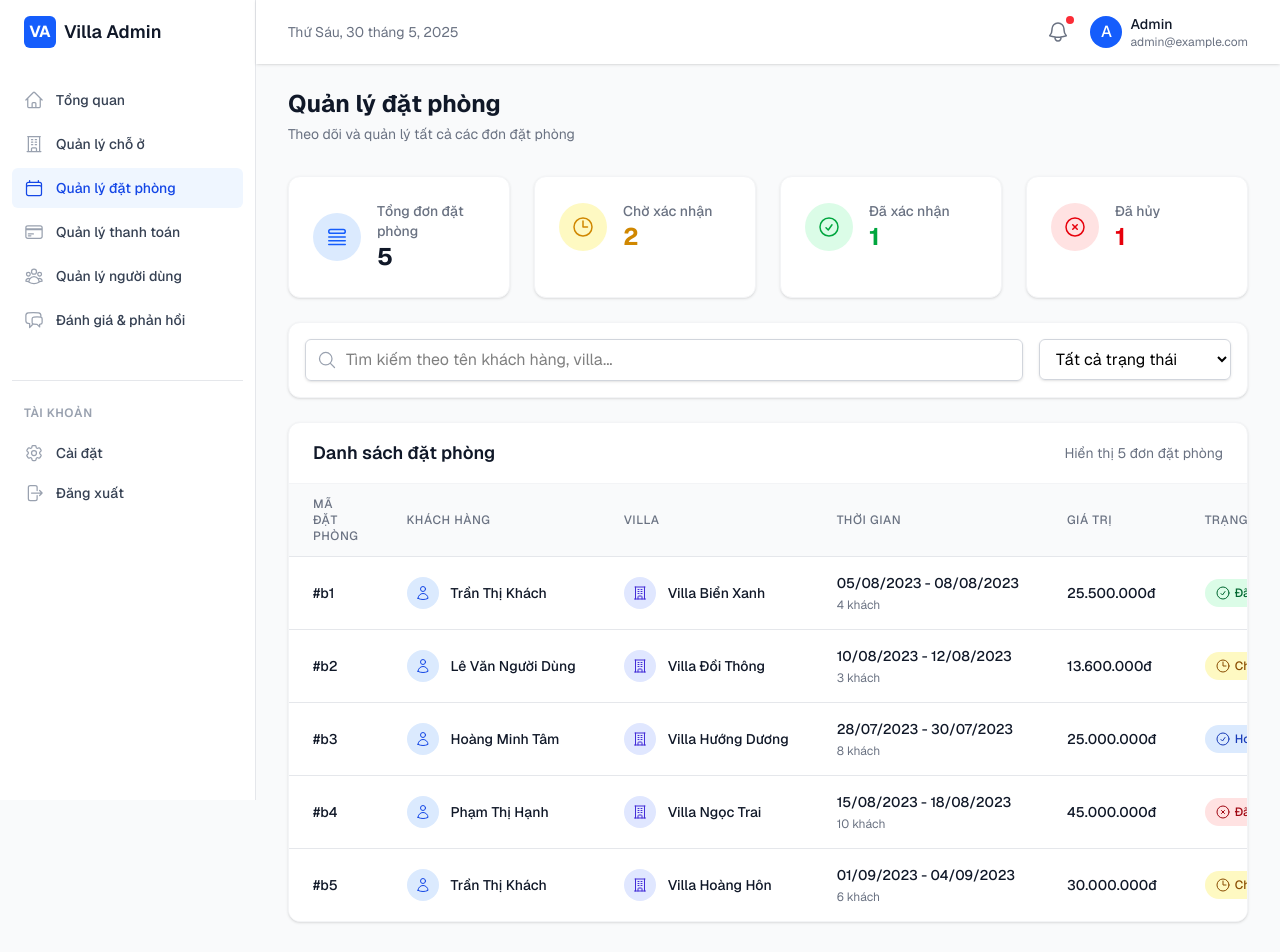
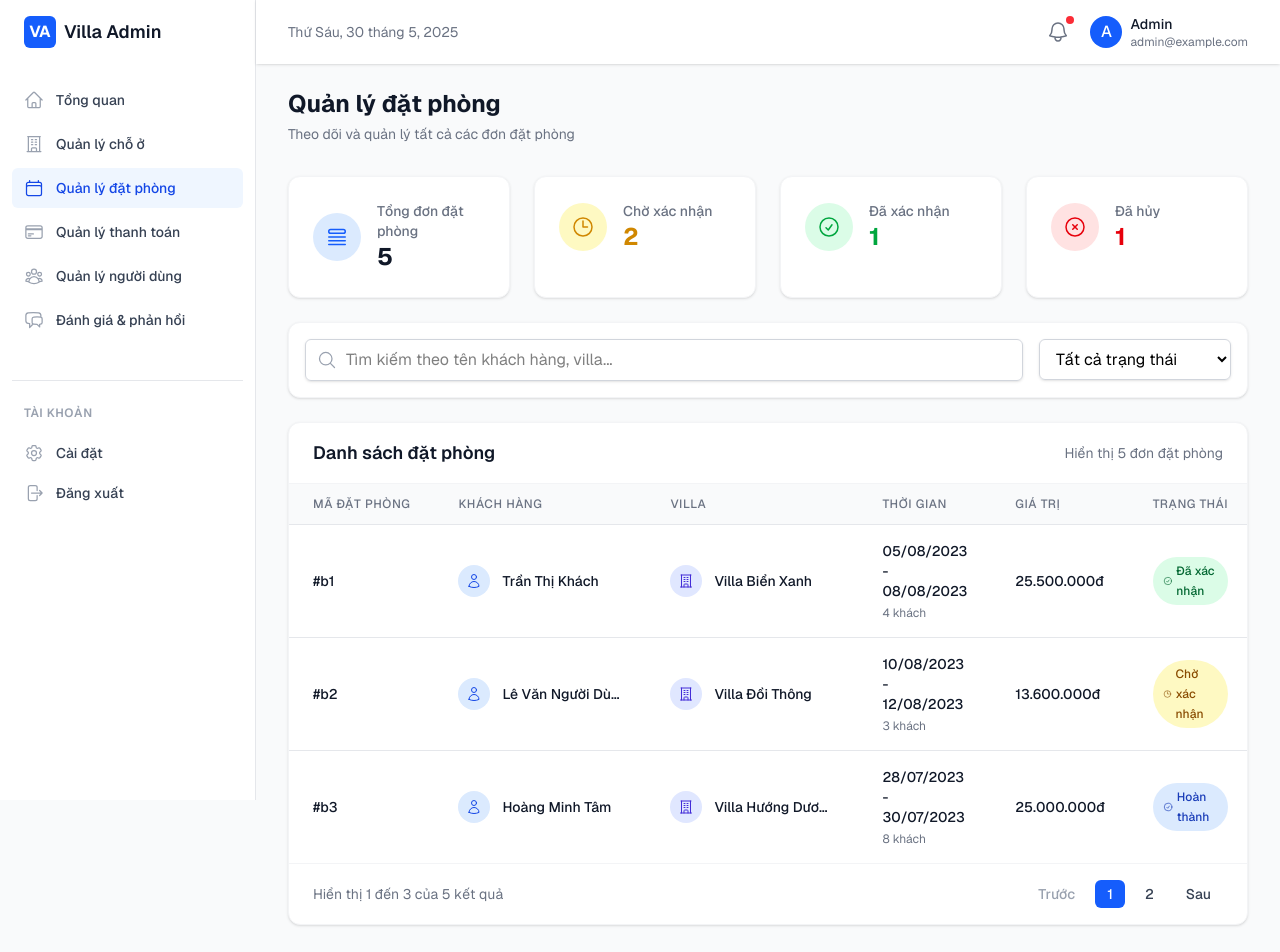
Before and after one commit to VuDangHuong/TTNM, a Next.js app in the folder frontend/frontend/: page /admin/bookings in a window 1280 px wide. Shown: the top 952 px of the page. Built offline with nearby package versions, Linux system fonts and the light colour scheme.

Commit message:
update code

```diff
--- a/frontend/frontend/src/app/admin/bookings/page.tsx
+++ b/frontend/frontend/src/app/admin/bookings/page.tsx
@@ -56,6 +56,8 @@ export default function AdminBookings() {
   const [loading, setLoading] = useState(true);
   const [searchTerm, setSearchTerm] = useState("");
   const [filterStatus, setFilterStatus] = useState("all");
+  const [currentPage, setCurrentPage] = useState(1);
+  const itemsPerPage = 3;
   const [bookingStats, setBookingStats] = useState({
     total: 0,
     pending: 0,
@@ -111,6 +113,20 @@ export default function AdminBookings() {
 
     return searchMatches && statusMatches;
   });
+
+  // Calculate pagination
+  const totalPages = Math.ceil(filteredBookings.length / itemsPerPage);
+  const startIndex = (currentPage - 1) * itemsPerPage;
+  const paginatedBookings = filteredBookings.slice(startIndex, startIndex + itemsPerPage);
+
+  // Reset to first page when search or filter changes
+  useEffect(() => {
+    setCurrentPage(1);
+  }, [searchTerm, filterStatus]);
+
+  const handlePageChange = (page: number) => {
+    setCurrentPage(page);
+  };
 
   const formatDate = (dateString: string) => {
     try {
@@ -367,86 +383,87 @@ export default function AdminBookings() {
 
       {/* Bookings table */}
       <div className="bg-white rounded-xl shadow-sm border border-gray-100 overflow-hidden mb-6">
-        <div className="px-6 py-4 border-b border-gray-100 flex justify-between items-center">
+        <div className="px-4 sm:px-6 py-4 border-b border-gray-100 flex justify-between items-center">
           <div className="flex items-center">
-            {/* <CalendarIcon className="h-5 w-5 text-gray-400 mr-2" /> */}
             <h2 className="text-lg font-semibold text-gray-900">Danh sách đặt phòng</h2>
           </div>
           <div className="text-sm text-gray-500">Hiển thị {filteredBookings.length} đơn đặt phòng</div>
         </div>
 
         <div className="overflow-x-auto">
+          <div className="inline-block min-w-full align-middle">
+            <div className="overflow-hidden">
               <table className="min-w-full divide-y divide-gray-200">
                 <thead className="bg-gray-50">
                   <tr>
-                <th scope="col" className="px-6 py-3 text-left text-xs font-medium text-gray-500 uppercase tracking-wider">
+                    <th scope="col" className="px-4 sm:px-6 py-3 text-left text-xs font-medium text-gray-500 uppercase tracking-wider whitespace-nowrap">
                       Mã đặt phòng
                     </th>
-                <th scope="col" className="px-6 py-3 text-left text-xs font-medium text-gray-500 uppercase tracking-wider">
+                    <th scope="col" className="px-4 sm:px-6 py-3 text-left text-xs font-medium text-gray-500 uppercase tracking-wider whitespace-nowrap">
                       Khách hàng
                     </th>
-                <th scope="col" className="px-6 py-3 text-left text-xs font-medium text-gray-500 uppercase tracking-wider">
+                    <th scope="col" className="px-4 sm:px-6 py-3 text-left text-xs font-medium text-gray-500 uppercase tracking-wider whitespace-nowrap">
                       Villa
                     </th>
-                <th scope="col" className="px-6 py-3 text-left text-xs font-medium text-gray-500 uppercase tracking-wider">
+                    <th scope="col" className="px-4 sm:px-6 py-3 text-left text-xs font-medium text-gray-500 uppercase tracking-wider whitespace-nowrap">
                       Thời gian
                     </th>
-                <th scope="col" className="px-6 py-3 text-left text-xs font-medium text-gray-500 uppercase tracking-wider">
+                    <th scope="col" className="px-4 sm:px-6 py-3 text-left text-xs font-medium text-gray-500 uppercase tracking-wider whitespace-nowrap">
                       Giá trị
                     </th>
-                <th scope="col" className="px-6 py-3 text-left text-xs font-medium text-gray-500 uppercase tracking-wider">
+                    <th scope="col" className="px-4 sm:px-6 py-3 text-left text-xs font-medium text-gray-500 uppercase tracking-wider whitespace-nowrap">
                       Trạng thái
                     </th>
-                <th scope="col" className="px-6 py-3 text-left text-xs font-medium text-gray-500 uppercase tracking-wider">
+                    <th scope="col" className="px-4 sm:px-6 py-3 text-left text-xs font-medium text-gray-500 uppercase tracking-wider whitespace-nowrap">
                       Thanh toán
                     </th>
-                <th scope="col" className="px-6 py-3 text-right text-xs font-medium text-gray-500 uppercase tracking-wider">
+                    <th scope="col" className="px-4 sm:px-6 py-3 text-right text-xs font-medium text-gray-500 uppercase tracking-wider whitespace-nowrap">
                       Thao tác
                     </th>
                   </tr>
                 </thead>
                 <tbody className="bg-white divide-y divide-gray-200">
-              {filteredBookings.map((booking) => (
+                  {paginatedBookings.map((booking) => (
                     <tr key={booking.id} className="hover:bg-gray-50 transition-colors">
-                  <td className="px-6 py-4 whitespace-nowrap text-sm font-medium text-gray-900">
+                      <td className="px-4 sm:px-6 py-4 text-sm font-medium text-gray-900">
                         #{booking.id}
                       </td>
-                  <td className="px-6 py-4 whitespace-nowrap">
+                      <td className="px-4 sm:px-6 py-4">
                         <div className="flex items-center">
                           <div className="flex-shrink-0 h-8 w-8 rounded-full bg-blue-100 flex items-center justify-center text-blue-700">
                             <UserIcon className="h-4 w-4" />
                           </div>
                           <div className="ml-3">
-                        <div className="text-sm font-medium text-gray-900">{booking.userName}</div>
+                            <div className="text-sm font-medium text-gray-900 truncate max-w-[120px]">{booking.userName}</div>
                           </div>
                         </div>
                       </td>
-                  <td className="px-6 py-4 whitespace-nowrap">
+                      <td className="px-4 sm:px-6 py-4">
                         <div className="flex items-center">
                           <div className="flex-shrink-0 h-8 w-8 rounded-full bg-indigo-100 flex items-center justify-center text-indigo-700">
                             <BuildingOfficeIcon className="h-4 w-4" />
                           </div>
                           <div className="ml-3">
-                        <div className="text-sm font-medium text-gray-900">{booking.villaName}</div>
+                            <div className="text-sm font-medium text-gray-900 truncate max-w-[120px]">{booking.villaName}</div>
                           </div>
                         </div>
                       </td>
-                  <td className="px-6 py-4 whitespace-nowrap">
+                      <td className="px-4 sm:px-6 py-4">
                         <div className="text-sm font-medium text-gray-900">{formatDate(booking.checkIn)} - {formatDate(booking.checkOut)}</div>
                         <div className="text-xs text-gray-500 mt-1">
                           {booking.guests} khách
                         </div>
                       </td>
-                  <td className="px-6 py-4 whitespace-nowrap text-sm font-medium text-gray-900">
+                      <td className="px-4 sm:px-6 py-4 text-sm font-medium text-gray-900">
                         {formatPrice(booking.totalPrice)}
                       </td>
-                  <td className="px-6 py-4 whitespace-nowrap">
+                      <td className="px-4 sm:px-6 py-4">
                         {getStatusBadge(booking.status)}
                       </td>
-                  <td className="px-6 py-4 whitespace-nowrap">
+                      <td className="px-4 sm:px-6 py-4">
                         {getPaymentBadge(booking.paymentStatus)}
                       </td>
-                  <td className="px-6 py-4 whitespace-nowrap text-right">
+                      <td className="px-4 sm:px-6 py-4 text-right">
                         <div className="flex items-center justify-end space-x-3">
                           {booking.status === "pending" && (
                             <>
@@ -475,9 +492,6 @@ export default function AdminBookings() {
                               <XCircleIcon className="h-5 w-5" />
                             </button>
                           )}
-                      {/* <a href="#" className="text-gray-600 hover:text-gray-900 p-1 rounded-full hover:bg-gray-50">
-                        <ArrowPathIcon className="h-5 w-5" />
-                      </a> */}
                         </div>
                       </td>
                     </tr>
@@ -485,7 +499,7 @@ export default function AdminBookings() {
 
                   {filteredBookings.length === 0 && (
                     <tr>
-                  <td colSpan={8} className="px-6 py-12 text-center">
+                      <td colSpan={8} className="px-4 sm:px-6 py-12 text-center">
                         <div className="flex flex-col items-center justify-center">
                           <CalendarIcon className="h-12 w-12 text-gray-300 mb-3" />
                           <p className="text-gray-500 text-base font-medium">Không tìm thấy đơn đặt phòng nào</p>
@@ -499,5 +513,53 @@ export default function AdminBookings() {
             </div>
           </div>
         </div>
+
+        {/* Pagination */}
+        {filteredBookings.length > 0 && (
+          <div className="px-4 sm:px-6 py-4 border-t border-gray-100 flex flex-col sm:flex-row items-center justify-between gap-4">
+            <div className="text-sm text-gray-500">
+              Hiển thị {startIndex + 1} đến {Math.min(startIndex + itemsPerPage, filteredBookings.length)} của {filteredBookings.length} kết quả
+            </div>
+            <div className="flex flex-wrap gap-2">
+              <button
+                onClick={() => handlePageChange(currentPage - 1)}
+                disabled={currentPage === 1}
+                className={`px-3 py-1 rounded-md text-sm font-medium ${
+                  currentPage === 1
+                    ? 'text-gray-400 cursor-not-allowed'
+                    : 'text-gray-700 hover:bg-gray-50'
+                }`}
+              >
+                Trước
+              </button>
+              {[...Array(totalPages)].map((_, index) => (
+                <button
+                  key={index + 1}
+                  onClick={() => handlePageChange(index + 1)}
+                  className={`px-3 py-1 rounded-md text-sm font-medium ${
+                    currentPage === index + 1
+                      ? 'bg-blue-600 text-white'
+                      : 'text-gray-700 hover:bg-gray-50'
+                  }`}
+                >
+                  {index + 1}
+                </button>
+              ))}
+              <button
+                onClick={() => handlePageChange(currentPage + 1)}
+                disabled={currentPage === totalPages}
+                className={`px-3 py-1 rounded-md text-sm font-medium ${
+                  currentPage === totalPages
+                    ? 'text-gray-400 cursor-not-allowed'
+                    : 'text-gray-700 hover:bg-gray-50'
+                }`}
+              >
+                Sau
+              </button>
+            </div>
+          </div>
+        )}
+      </div>
+    </div>
   );
 }
--- a/frontend/frontend/src/app/admin/payments/page.tsx
+++ b/frontend/frontend/src/app/admin/payments/page.tsx
@@ -70,6 +70,8 @@ export default function AdminPayments() {
   const [loading, setLoading] = useState(true);
   const [searchTerm, setSearchTerm] = useState("");
   const [filterType, setFilterType] = useState("all");
+  const [currentPage, setCurrentPage] = useState(1);
+  const itemsPerPage = 3;
   const [paymentStats, setPaymentStats] = useState({
     total: 0,
     income: 0,
@@ -147,6 +149,20 @@ export default function AdminPayments() {
 
     return searchMatches && typeMatches;
   });
+
+  // Calculate pagination
+  const totalPages = Math.ceil(filteredPayments.length / itemsPerPage);
+  const startIndex = (currentPage - 1) * itemsPerPage;
+  const paginatedPayments = filteredPayments.slice(startIndex, startIndex + itemsPerPage);
+
+  // Reset to first page when search or filter changes
+  useEffect(() => {
+    setCurrentPage(1);
+  }, [searchTerm, filterType]);
+
+  const handlePageChange = (page: number) => {
+    setCurrentPage(page);
+  };
 
   const formatDate = (dateString: string) => {
     try {
@@ -360,15 +376,16 @@ export default function AdminPayments() {
 
       {/* Payments table */}
       <div className="bg-white rounded-xl shadow-sm border border-gray-100 overflow-hidden mb-6">
-        <div className="px-6 py-4 border-b border-gray-100 flex justify-between items-center">
+        <div className="px-4 sm:px-6 py-4 border-b border-gray-100 flex justify-between items-center">
           <div className="flex items-center">
-            {/* <BanknotesIcon className="h-5 w-5 text-gray-400 mr-2" /> */}
             <h2 className="text-lg font-semibold text-gray-900">Lịch sử giao dịch</h2>
           </div>
           <div className="text-sm text-gray-500">Hiển thị {filteredPayments.length} giao dịch</div>
         </div>
 
         <div className="overflow-x-auto">
+          <div className="inline-block min-w-full align-middle">
+            <div className="overflow-hidden">
               <table className="min-w-full divide-y divide-gray-200">
                 <thead className="bg-gray-50">
                   <tr>
@@ -399,7 +416,7 @@ export default function AdminPayments() {
                   </tr>
                 </thead>
                 <tbody className="bg-white divide-y divide-gray-200">
-              {filteredPayments.map((payment) => (
+                  {paginatedPayments.map((payment) => (
                     <tr key={payment.id} className="hover:bg-gray-50 transition-colors">
                       <td className="px-6 py-4 whitespace-nowrap text-sm font-medium text-gray-900">
                         #{payment.id}
@@ -445,9 +462,6 @@ export default function AdminPayments() {
                               <CheckCircleIcon className="h-5 w-5" />
                             </button>
                           )}
-                      {/* <a href="#" className="text-gray-600 hover:text-gray-900 p-1 rounded-full hover:bg-gray-50">
-                        <ArrowPathIcon className="h-5 w-5" />
-                      </a> */}
                         </div>
                       </td>
                     </tr>
@@ -469,5 +483,53 @@ export default function AdminPayments() {
             </div>
           </div>
         </div>
+
+        {/* Pagination */}
+        {filteredPayments.length > 0 && (
+          <div className="px-4 sm:px-6 py-4 border-t border-gray-100 flex flex-col sm:flex-row items-center justify-between gap-4">
+            <div className="text-sm text-gray-500">
+              Hiển thị {startIndex + 1} đến {Math.min(startIndex + itemsPerPage, filteredPayments.length)} của {filteredPayments.length} kết quả
+            </div>
+            <div className="flex flex-wrap gap-2">
+              <button
+                onClick={() => handlePageChange(currentPage - 1)}
+                disabled={currentPage === 1}
+                className={`px-3 py-1 rounded-md text-sm font-medium ${
+                  currentPage === 1
+                    ? 'text-gray-400 cursor-not-allowed'
+                    : 'text-gray-700 hover:bg-gray-50'
+                }`}
+              >
+                Trước
+              </button>
+              {[...Array(totalPages)].map((_, index) => (
+                <button
+                  key={index + 1}
+                  onClick={() => handlePageChange(index + 1)}
+                  className={`px-3 py-1 rounded-md text-sm font-medium ${
+                    currentPage === index + 1
+                      ? 'bg-blue-600 text-white'
+                      : 'text-gray-700 hover:bg-gray-50'
+                  }`}
+                >
+                  {index + 1}
+                </button>
+              ))}
+              <button
+                onClick={() => handlePageChange(currentPage + 1)}
+                disabled={currentPage === totalPages}
+                className={`px-3 py-1 rounded-md text-sm font-medium ${
+                  currentPage === totalPages
+                    ? 'text-gray-400 cursor-not-allowed'
+                    : 'text-gray-700 hover:bg-gray-50'
+                }`}
+              >
+                Sau
+              </button>
+            </div>
+          </div>
+        )}
+      </div>
+    </div>
   );
 }
--- a/frontend/frontend/src/app/admin/reviews/page.tsx
+++ b/frontend/frontend/src/app/admin/reviews/page.tsx
@@ -95,6 +95,8 @@ export default function AdminReviews() {
   const [loading, setLoading] = useState(true);
   const [searchTerm, setSearchTerm] = useState("");
   const [filterStatus, setFilterStatus] = useState("all");
+  const [currentPage, setCurrentPage] = useState(1);
+  const itemsPerPage = 3;
   const [reviewStats, setReviewStats] = useState({
     total: 0,
     average: 0,
@@ -172,6 +174,20 @@ export default function AdminReviews() {
 
     return searchMatches && statusMatches;
   });
+
+  // Calculate pagination
+  const totalPages = Math.ceil(filteredReviews.length / itemsPerPage);
+  const startIndex = (currentPage - 1) * itemsPerPage;
+  const paginatedReviews = filteredReviews.slice(startIndex, startIndex + itemsPerPage);
+
+  // Reset to first page when search or filter changes
+  useEffect(() => {
+    setCurrentPage(1);
+  }, [searchTerm, filterStatus]);
+
+  const handlePageChange = (page: number) => {
+    setCurrentPage(page);
+  };
 
   const formatDate = (dateString: string) => {
     try {
@@ -377,16 +393,15 @@ export default function AdminReviews() {
 
       {/* Reviews List */}
       <div className="bg-white rounded-xl shadow-sm border border-gray-100 overflow-hidden mb-6">
-        <div className="px-6 py-4 border-b border-gray-100 flex justify-between items-center">
+        <div className="px-4 sm:px-6 py-4 border-b border-gray-100 flex justify-between items-center">
           <div className="flex items-center">
-            {/* <ChatBubbleLeftRightIcon className="h-5 w-5 text-gray-400 mr-2" /> */}
             <h2 className="text-lg font-semibold text-gray-900">Danh sách đánh giá</h2>
           </div>
           <div className="text-sm text-gray-500">Hiển thị {filteredReviews.length} đánh giá</div>
         </div>
 
         <div className="divide-y divide-gray-100">
-          {filteredReviews.map((review) => (
+          {paginatedReviews.map((review) => (
             <div key={review.id} className="p-6 hover:bg-gray-50 transition-colors">
               <div className="flex items-start">
                 <div className="flex-shrink-0">
@@ -471,6 +486,101 @@ export default function AdminReviews() {
             </div>
           )}
         </div>
+
+        {/* Pagination */}
+        {filteredReviews.length > 0 && (
+          <div className="px-4 sm:px-6 py-4 border-t border-gray-100 flex flex-col sm:flex-row items-center justify-between gap-4">
+            <div className="text-sm text-gray-500">
+              Hiển thị {startIndex + 1} đến {Math.min(startIndex + itemsPerPage, filteredReviews.length)} của {filteredReviews.length} kết quả
+            </div>
+            <div className="flex flex-wrap gap-2">
+              <button
+                onClick={() => handlePageChange(currentPage - 1)}
+                disabled={currentPage === 1}
+                className={`px-3 py-1 rounded-md text-sm font-medium ${
+                  currentPage === 1
+                    ? 'text-gray-400 cursor-not-allowed'
+                    : 'text-gray-700 hover:bg-gray-50'
+                }`}
+              >
+                Trước
+              </button>
+
+              {/* First page */}
+              <button
+                onClick={() => handlePageChange(1)}
+                className={`px-3 py-1 rounded-md text-sm font-medium ${
+                  currentPage === 1
+                    ? 'bg-blue-600 text-white'
+                    : 'text-gray-700 hover:bg-gray-50'
+                }`}
+              >
+                1
+              </button>
+
+              {/* Left ellipsis */}
+              {currentPage > 3 && (
+                <span className="px-2 text-gray-500">...</span>
+              )}
+
+              {/* Pages around current page */}
+              {[...Array(totalPages)].map((_, index) => {
+                const pageNumber = index + 1;
+                if (
+                  pageNumber !== 1 &&
+                  pageNumber !== totalPages &&
+                  Math.abs(pageNumber - currentPage) <= 1
+                ) {
+                  return (
+                    <button
+                      key={pageNumber}
+                      onClick={() => handlePageChange(pageNumber)}
+                      className={`px-3 py-1 rounded-md text-sm font-medium ${
+                        currentPage === pageNumber
+                          ? 'bg-blue-600 text-white'
+                          : 'text-gray-700 hover:bg-gray-50'
+                      }`}
+                    >
+                      {pageNumber}
+                    </button>
+                  );
+                }
+                return null;
+              })}
+
+              {/* Right ellipsis */}
+              {currentPage < totalPages - 2 && (
+                <span className="px-2 text-gray-500">...</span>
+              )}
+
+              {/* Last page */}
+              {totalPages > 1 && (
+                <button
+                  onClick={() => handlePageChange(totalPages)}
+                  className={`px-3 py-1 rounded-md text-sm font-medium ${
+                    currentPage === totalPages
+                      ? 'bg-blue-600 text-white'
+                      : 'text-gray-700 hover:bg-gray-50'
+                  }`}
+                >
+                  {totalPages}
+                </button>
+              )}
+
+              <button
+                onClick={() => handlePageChange(currentPage + 1)}
+                disabled={currentPage === totalPages}
+                className={`px-3 py-1 rounded-md text-sm font-medium ${
+                  currentPage === totalPages
+                    ? 'text-gray-400 cursor-not-allowed'
+                    : 'text-gray-700 hover:bg-gray-50'
+                }`}
+              >
+                Sau
+              </button>
+            </div>
+          </div>
+        )}
       </div>
     </div>
   );
```
Also changed, not shown: frontend/frontend/src/app/admin/villas/page.tsx (+40 -40 lines). Lines whose indentation alone changed are shown as unchanged.
